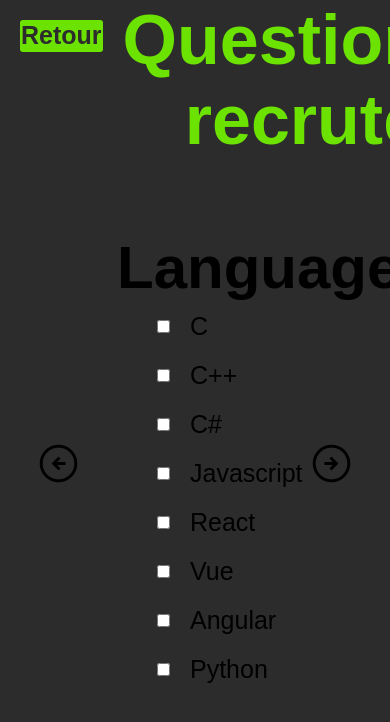
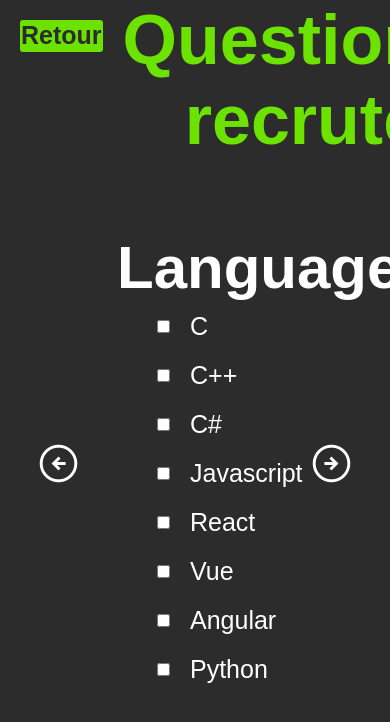
Before and after one commit to CyrilleMarc/tindev, a React (Create React App) app: page /questionnaire in a window 390 px wide. Shown: the top 722 px of the page. Built offline with nearby package versions, Linux system fonts and the light colour scheme; a web font is replaced by a local one.

Commit message:
fix color,

```diff
--- a/src/assets/styles/QuestionCm.css
+++ b/src/assets/styles/QuestionCm.css
@@ -3,6 +3,7 @@
     align-items: center;
     justify-content: space-evenly;
     height: 60vh;
+    color: white;
 }
 
 .contentQuestion{
@@ -40,3 +41,17 @@
 .gridOptions input {
     margin: 0px 20px;
 }
+
+@media screen and (max-width: 800px) {
+
+    .carousselContainer{
+        width: auto;
+    }
+
+    .contentQuestion h3 {
+        margin-top: auto;
+
+
+    }
+
+}
```
